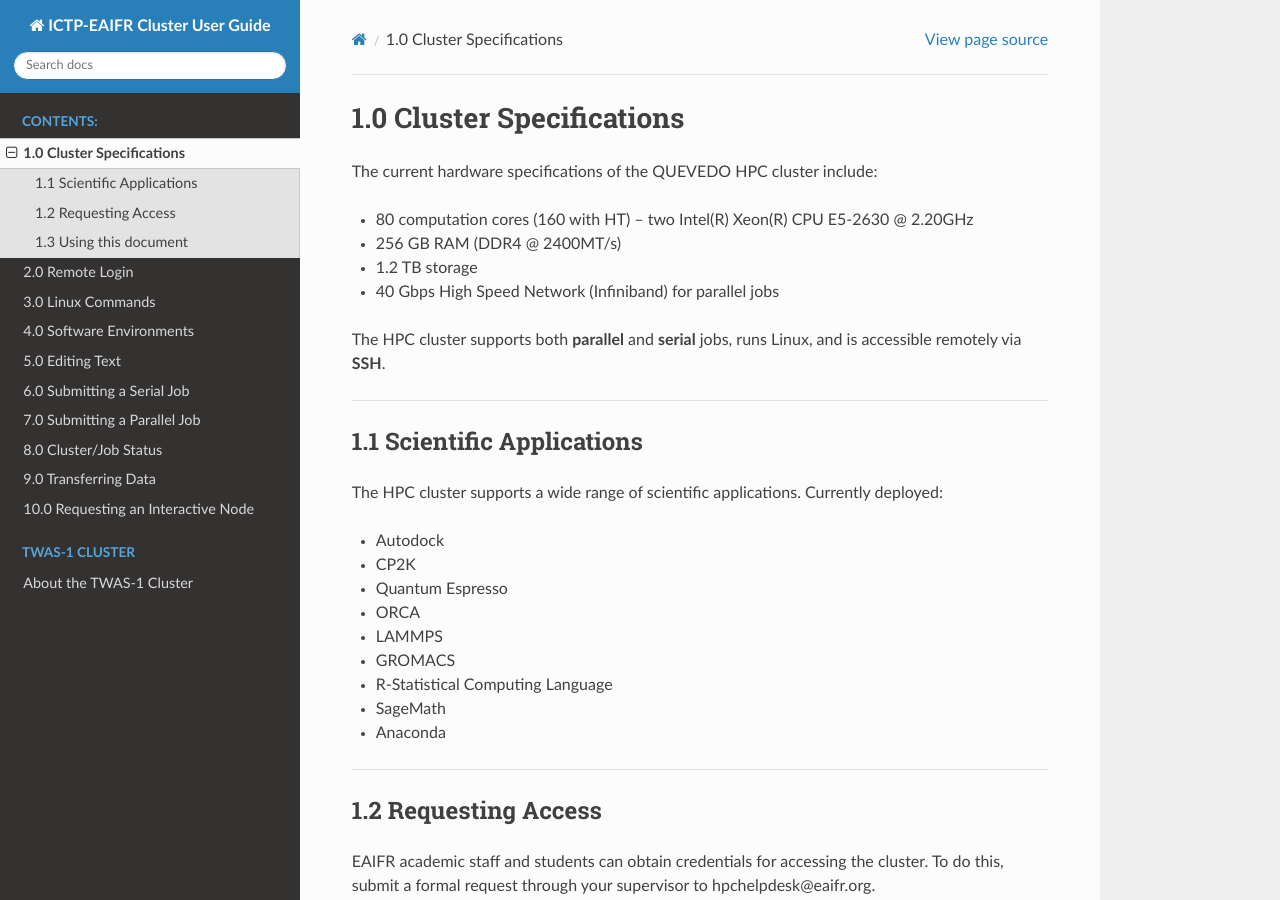
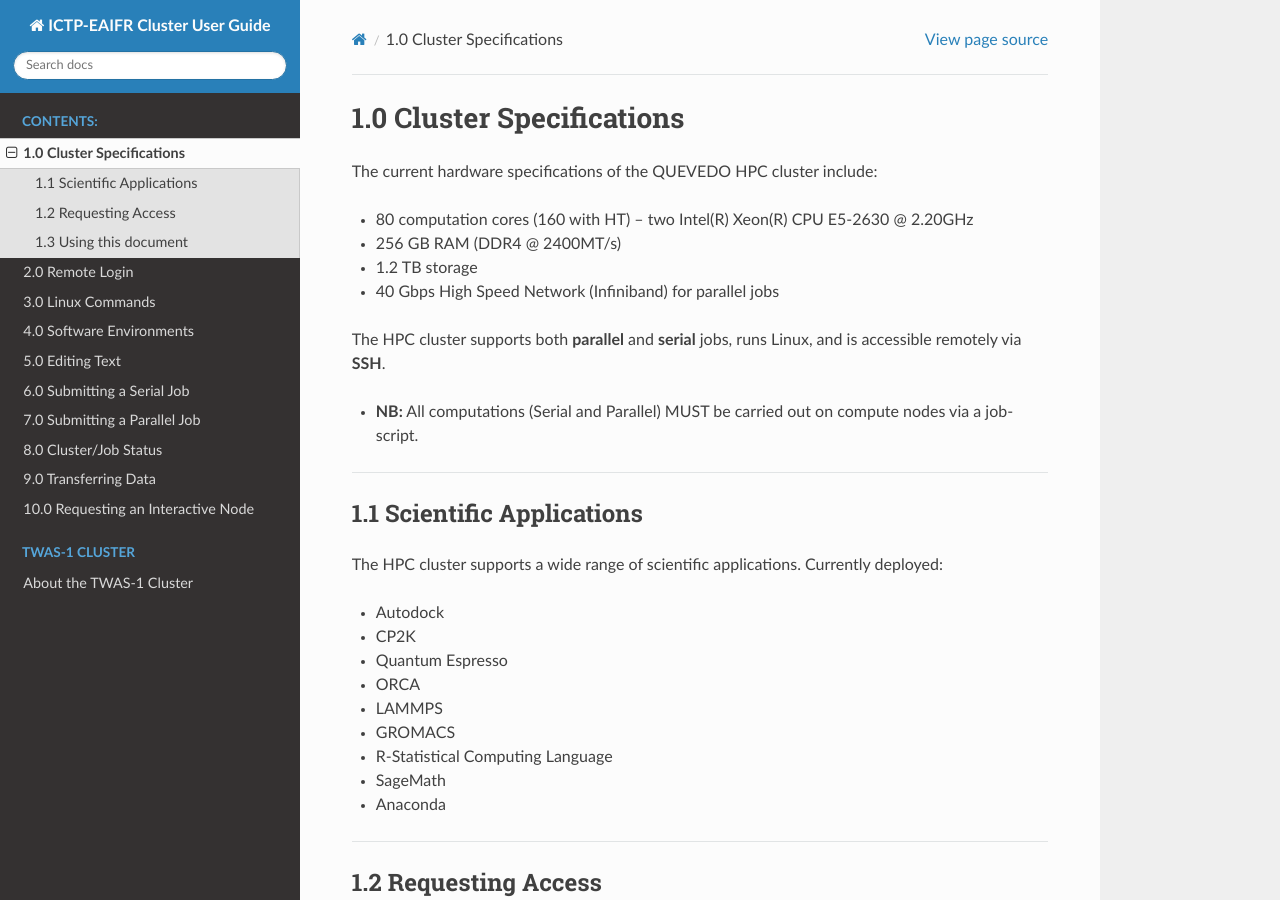
Before and after one commit to eaifrrw/sc-how-to, a Sphinx documentation site: the page built from docs/cluster_specifications.md, in a window 1280 px wide and 900 px high. Built offline with Sphinx 7.4.7 and the Read the Docs theme 3.1.0, drawn with Linux system fonts in a browser that asks for light colours; pages that are not in the unit, such as notebooks, are missing from menus.

Commit message:
added note NO RUNS ON LOGIN

```diff
--- a/docs/cluster_specifications.md
+++ b/docs/cluster_specifications.md
@@ -8,7 +8,7 @@ The current hardware specifications of the QUEVEDO HPC cluster include:
 - 40 Gbps High Speed Network (Infiniband) for parallel jobs
 
 The HPC cluster supports both **parallel** and **serial** jobs, runs Linux, and is accessible remotely via **SSH**.
-
+- **NB:** All computations (Serial and Parallel) MUST be carried out on compute nodes via a job-script.
 ---
 
 ## 1.1 Scientific Applications
```
